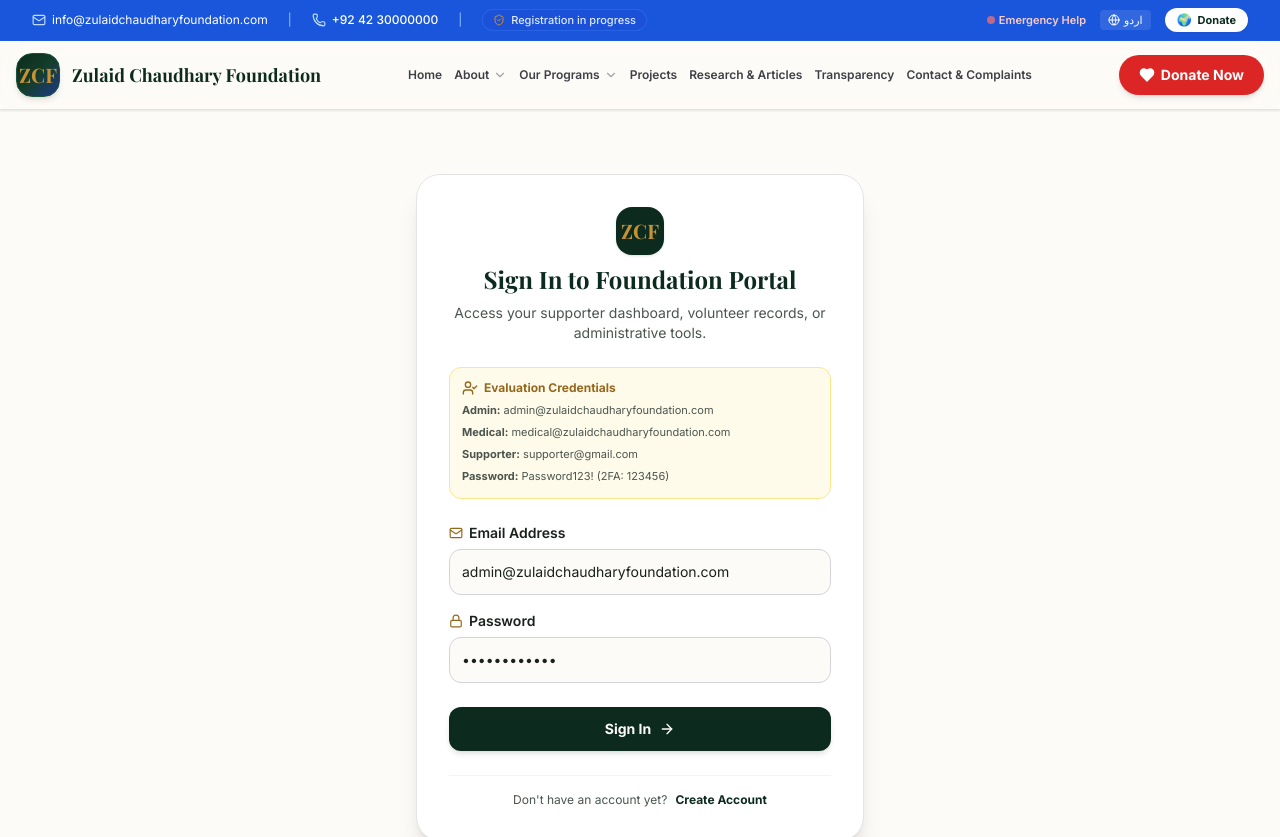
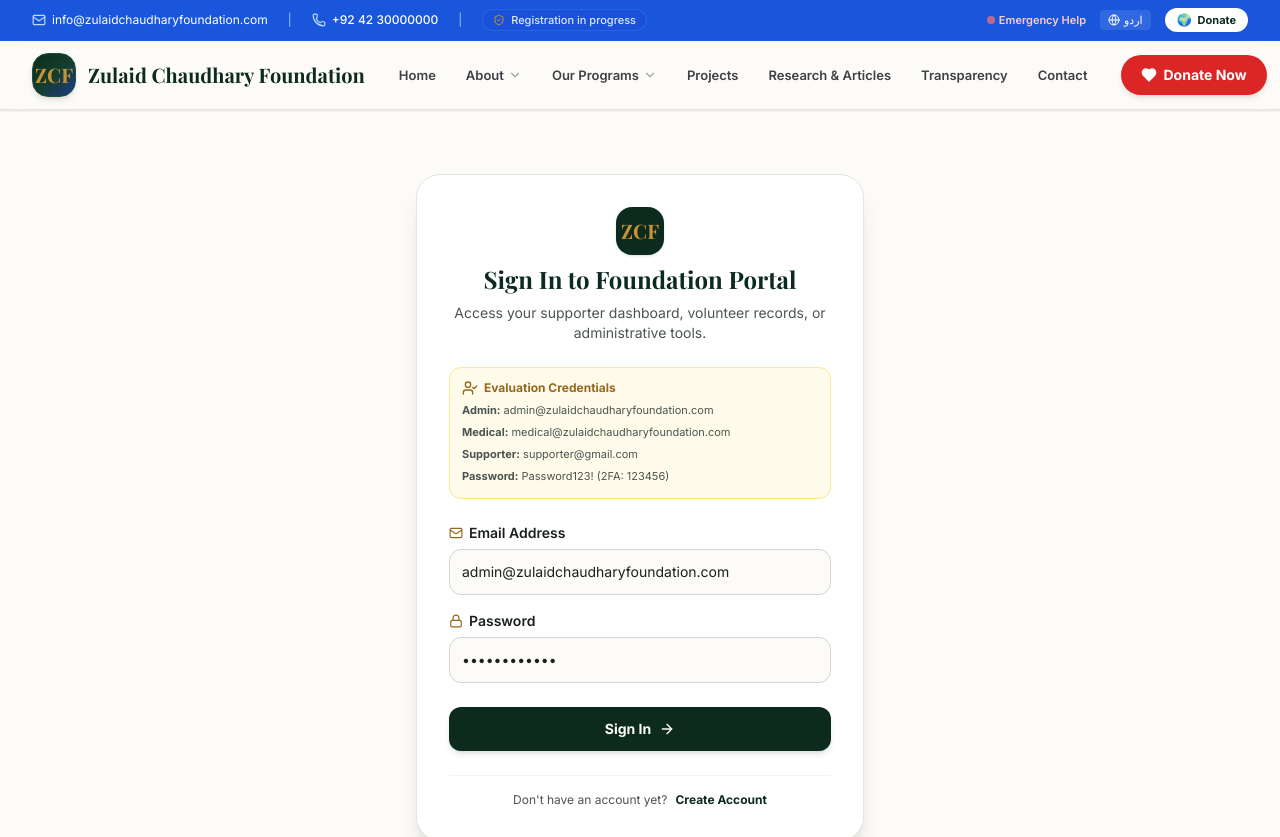
Before and after one commit to M-AmirLatif/zulaidchaudhary, a Next.js app: page /en/auth/login in a window 1280 px wide. Shown: the top 837 px of the page. Built offline with nearby package versions, Linux system fonts and the light colour scheme; a web font is replaced by a local one.

Commit message:
fix(navbar): show all navigation links on desktop view with perfect horizontal alignment

```diff
--- a/src/components/layout/Header.tsx
+++ b/src/components/layout/Header.tsx
@@ -106,7 +106,7 @@ export function Header() {
       </div>
 
       {/* 2. Main Sticky Navigation Header */}
-      <nav className="bg-white/98 backdrop-blur-md border-b border-zinc-200 text-charcoal py-3 px-4 shadow-sm">
+      <nav className="bg-white/98 backdrop-blur-md border-b border-zinc-200 text-charcoal py-2.5 sm:py-3 px-4 sm:px-6 lg:px-8 shadow-sm">
         <div className="max-w-7xl mx-auto flex items-center justify-between gap-2 sm:gap-4 lg:gap-6">
 
           {/* Logo & Brand Wordmark */}
@@ -114,22 +114,17 @@ export function Header() {
             <div className="w-10 h-10 sm:w-11 sm:h-11 rounded-2xl bg-gradient-to-br from-primary-900 via-primary-800 to-blue-900 text-accent-gold flex items-center justify-center font-serif font-bold text-lg sm:text-xl shadow-md group-hover:scale-105 transition-transform shrink-0 border border-primary-700">
               ZCF
             </div>
-            <div className="flex flex-col">
-              <span className="font-serif font-bold text-sm sm:text-base xl:text-lg text-primary-900 leading-tight whitespace-nowrap">
-                {t("siteName")}
-              </span>
-              <span className="hidden 2xl:inline-block text-[10px] text-charcoal-muted tracking-wide font-sans line-clamp-1 max-w-[280px]">
-                {t("tagline")}
-              </span>
-            </div>
+            <span className="font-serif font-bold text-base sm:text-lg xl:text-xl text-primary-900 leading-tight whitespace-nowrap">
+              {t("siteName")}
+            </span>
           </Link>
 
-          {/* Desktop Navigation Links (Switches at xl breakpoint so buttons never get squished) */}
-          <div className="hidden xl:flex items-center gap-3 2xl:gap-5 text-xs 2xl:text-sm font-semibold text-zinc-700 whitespace-nowrap">
+          {/* Desktop Navigation Links (Visible on desktop lg: 1024px+, beautifully aligned & compact) */}
+          <div className="hidden lg:flex items-center gap-1 xl:gap-2.5 2xl:gap-3.5 text-xs xl:text-[13px] 2xl:text-sm font-semibold text-zinc-700 whitespace-nowrap">
             <Link
               href="/"
-              className={`hover:text-[#1A56DB] transition-colors py-1 ${
-                pathname === "/" ? "text-[#1A56DB] border-b-2 border-[#1A56DB]" : ""
+              className={`px-2.5 py-1.5 rounded-lg hover:text-[#1A56DB] hover:bg-blue-50/80 transition-colors ${
+                pathname === "/" ? "text-[#1A56DB] font-bold bg-blue-50/60" : ""
               }`}
             >
               {t("nav.home")}
@@ -137,11 +132,14 @@ export function Header() {
 
             {/* About Dropdown */}
             <div className="relative group">
-              <Link href="/about" className="hover:text-[#1A56DB] transition-colors inline-flex items-center gap-1 py-1">
+              <Link
+                href="/about"
+                className="px-2.5 py-1.5 rounded-lg hover:text-[#1A56DB] hover:bg-blue-50/80 transition-colors inline-flex items-center gap-1"
+              >
                 <span>{t("nav.about")}</span>
                 <ChevronDown className="w-3.5 h-3.5 text-zinc-400 group-hover:text-[#1A56DB] transition-transform group-hover:rotate-180" />
               </Link>
-              <div className="absolute top-full start-0 hidden group-hover:block pt-2 z-50">
+              <div className="absolute top-full start-0 hidden group-hover:block pt-1.5 z-50 animate-in fade-in slide-in-from-top-1">
                 <div className="bg-white border border-zinc-200 shadow-2xl rounded-2xl py-2 min-w-[220px] flex flex-col">
                   <Link href="/about" className="px-4 py-2 hover:bg-blue-50 hover:text-[#1A56DB] text-xs font-semibold">
                     {t("nav.about")}
@@ -158,11 +156,14 @@ export function Header() {
 
             {/* Programs / Our Work Dropdown */}
             <div className="relative group">
-              <Link href="/our-work" className="hover:text-[#1A56DB] transition-colors inline-flex items-center gap-1 py-1">
+              <Link
+                href="/our-work"
+                className="px-2.5 py-1.5 rounded-lg hover:text-[#1A56DB] hover:bg-blue-50/80 transition-colors inline-flex items-center gap-1"
+              >
                 <span>Our Programs</span>
                 <ChevronDown className="w-3.5 h-3.5 text-zinc-400 group-hover:text-[#1A56DB] transition-transform group-hover:rotate-180" />
               </Link>
-              <div className="absolute top-full start-0 hidden group-hover:block pt-2 z-50">
+              <div className="absolute top-full start-0 hidden group-hover:block pt-1.5 z-50 animate-in fade-in slide-in-from-top-1">
                 <div className="bg-white border border-zinc-200 shadow-2xl rounded-2xl py-2 min-w-[260px] flex flex-col divide-y divide-zinc-100">
                   {workItems.map((item) => (
                     <Link
@@ -178,26 +179,38 @@ export function Header() {
               </div>
             </div>
 
-            <Link href="/projects" className="hover:text-[#1A56DB] transition-colors py-1">
+            <Link
+              href="/projects"
+              className="px-2.5 py-1.5 rounded-lg hover:text-[#1A56DB] hover:bg-blue-50/80 transition-colors"
+            >
               {t("nav.projects")}
             </Link>
 
-            <Link href="/articles" className="hover:text-[#1A56DB] transition-colors py-1">
+            <Link
+              href="/articles"
+              className="px-2.5 py-1.5 rounded-lg hover:text-[#1A56DB] hover:bg-blue-50/80 transition-colors"
+            >
               {t("nav.articles")}
             </Link>
 
-            <Link href="/transparency" className="hover:text-[#1A56DB] transition-colors py-1">
+            <Link
+              href="/transparency"
+              className="px-2.5 py-1.5 rounded-lg hover:text-[#1A56DB] hover:bg-blue-50/80 transition-colors"
+            >
               {t("nav.transparency")}
             </Link>
 
-            <Link href="/contact" className="hover:text-[#1A56DB] transition-colors py-1">
-              {t("nav.contact")}
+            <Link
+              href="/contact"
+              className="px-2.5 py-1.5 rounded-lg hover:text-[#1A56DB] hover:bg-blue-50/80 transition-colors"
+            >
+              Contact
             </Link>
           </div>
 
-          {/* MTJ-Inspired Dual Action Buttons (Right) */}
+          {/* Action Button & Mobile Toggle (Right) */}
           <div className="flex items-center gap-2 sm:gap-3 shrink-0">
-            {/* 1. "Join Our Community" / Volunteer Pill (Visible on ultra-wide screens 1536px+) */}
+            {/* "Join Community" Pill (Visible on extra large screens 1440px+) */}
             <Link
               href="/get-involved"
               className="hidden 2xl:inline-flex items-center gap-1.5 bg-[#0F766E] hover:bg-[#0D625C] text-white font-semibold px-3.5 py-2 rounded-full text-xs shadow-sm transition-all hover:scale-[1.02] whitespace-nowrap"
@@ -206,19 +219,19 @@ export function Header() {
               <span>Join Community</span>
             </Link>
 
-            {/* 2. "Donate Now" MTJ Crimson Red Pill Button (Guaranteed visible with solid padding) */}
+            {/* "Donate Now" Crimson Red Pill Button (Prominent, always visible, beautifully padded) */}
             <Link
               href="/donate"
-              className="bg-[#DC2626] hover:bg-[#B91C1C] text-white font-bold px-3.5 sm:px-5 py-2 sm:py-2.5 rounded-full text-xs sm:text-sm shadow-md transition-all hover:scale-105 flex items-center gap-1.5 whitespace-nowrap shrink-0"
+              className="bg-[#DC2626] hover:bg-[#B91C1C] text-white font-bold px-4 sm:px-5 py-2 sm:py-2.5 rounded-full text-xs sm:text-sm shadow-md transition-all hover:scale-105 flex items-center gap-1.5 whitespace-nowrap shrink-0"
             >
               <Heart className="w-3.5 sm:w-4 h-3.5 sm:h-4 fill-white shrink-0" />
               <span>Donate Now</span>
             </Link>
 
-            {/* Mobile Menu Toggle (Visible below xl) */}
+            {/* Mobile Hamburger Toggle (ONLY on mobile & tablet < 1024px, hidden on desktop) */}
             <button
               onClick={() => setMobileMenuOpen(!mobileMenuOpen)}
-              className="xl:hidden p-2 text-primary-900 hover:bg-zinc-100 rounded-lg transition-colors shrink-0"
+              className="lg:hidden p-2 text-primary-900 hover:bg-zinc-100 rounded-lg transition-colors shrink-0"
               aria-label="Toggle navigation menu"
             >
               {mobileMenuOpen ? <X className="w-6 h-6" /> : <Menu className="w-6 h-6" />}
@@ -226,9 +239,9 @@ export function Header() {
           </div>
         </div>
 
-        {/* Mobile Dropdown Menu (xl:hidden) */}
+        {/* Mobile Dropdown Menu (lg:hidden) */}
         {mobileMenuOpen && (
-          <div className="xl:hidden mt-3 pt-3 border-t border-zinc-200 flex flex-col gap-2 pb-4 text-sm font-medium">
+          <div className="lg:hidden mt-3 pt-3 border-t border-zinc-200 flex flex-col gap-2 pb-4 text-sm font-medium">
             <Link
               href="/donate"
               onClick={() => setMobileMenuOpen(false)}
```
